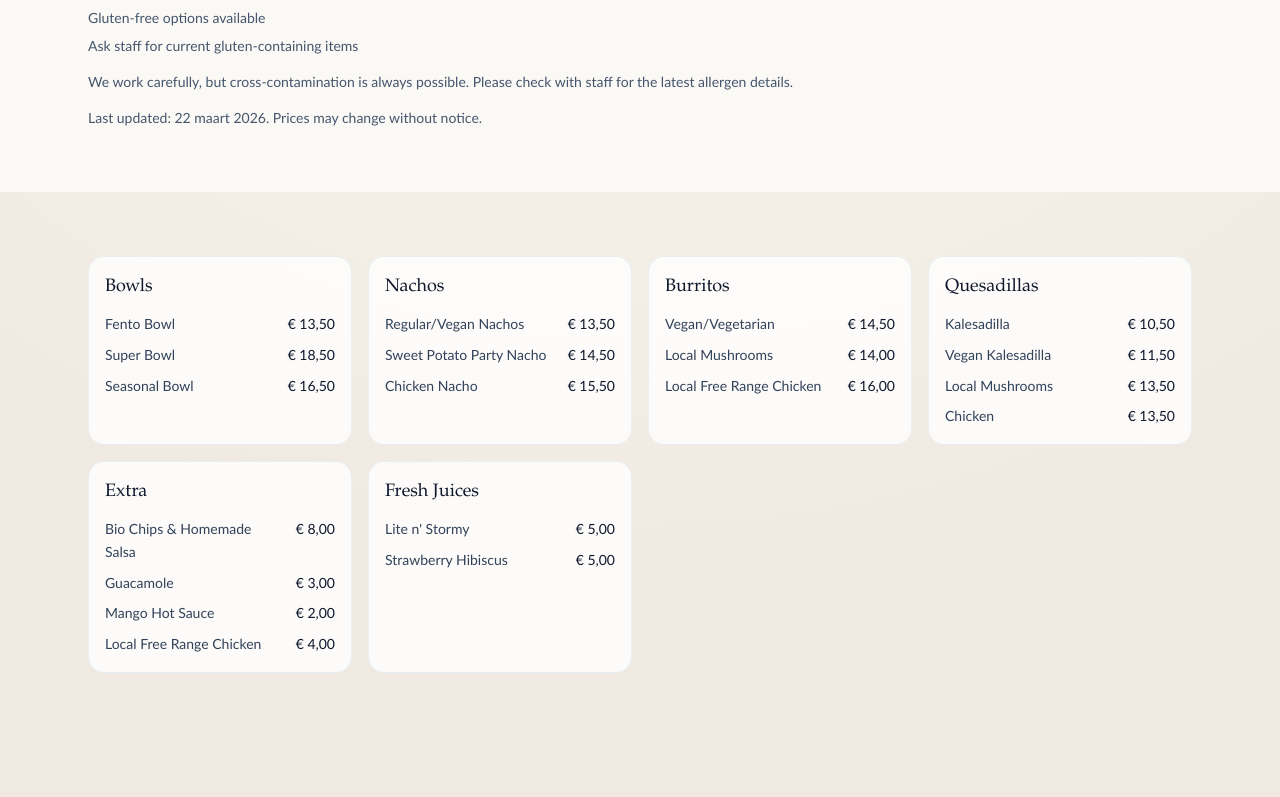
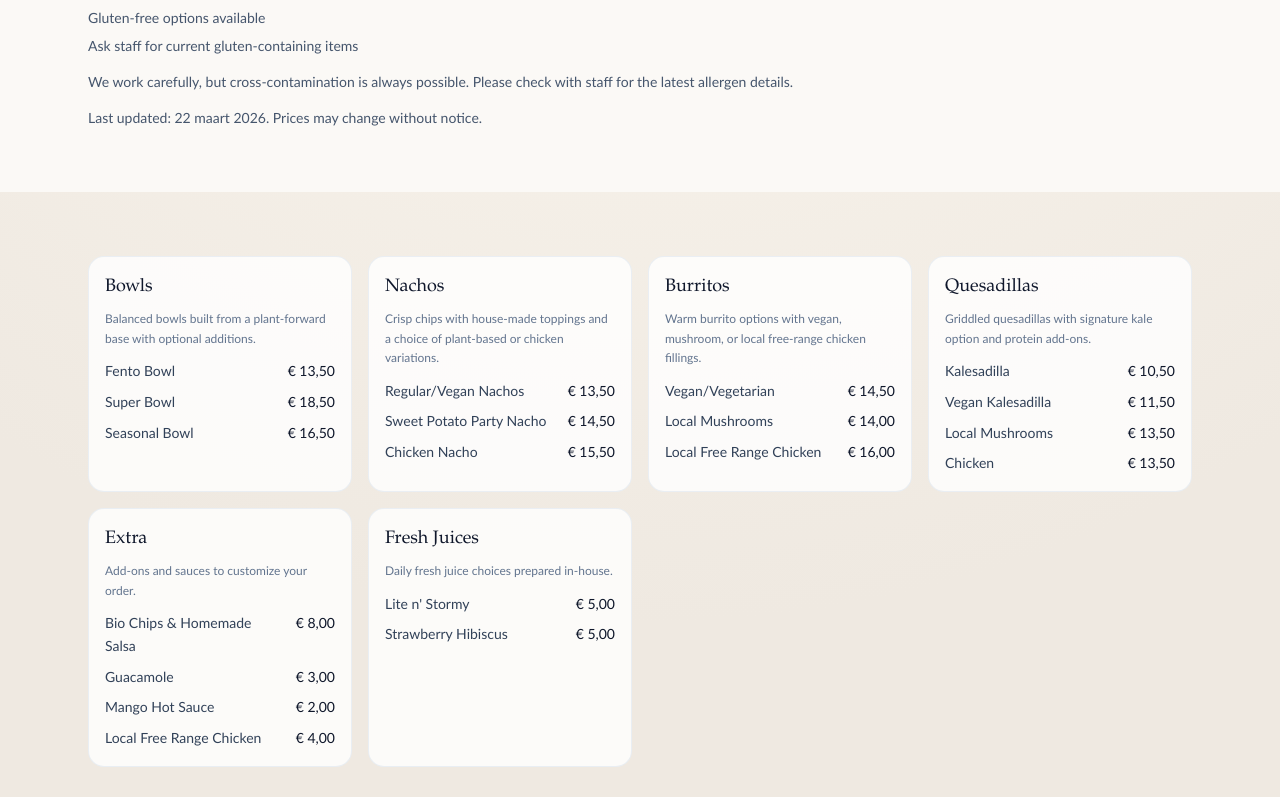
Before and after one commit to Noriad-112/fento-site, a Next.js app: page /menu in a window 1280 px wide. Shown: the part 577-1374 px from the top of the page. Built offline with nearby package versions, Linux system fonts and the light colour scheme.

Commit message:
Improve menu context copy and section descriptions

```diff
--- a/src/app/menu/page.tsx
+++ b/src/app/menu/page.tsx
@@ -72,6 +72,9 @@ export default function MenuPage() {
               <p className="font-serif text-lg text-slate-900">
                 {section.title}
               </p>
+              <p className="mt-2 text-xs leading-relaxed text-slate-500">
+                {section.description}
+              </p>
               <ul className="mt-3 space-y-2">
                 {section.items.map((item) => (
                   <li
--- a/src/content/menu.ts
+++ b/src/content/menu.ts
@@ -4,6 +4,8 @@ export const menu = {
   sections: [
     {
       title: "Bowls",
+      description:
+        "Balanced bowls built from a plant-forward base with optional additions.",
       items: [
         { name: "Fento Bowl", price: 13.5 },
         { name: "Super Bowl", price: 18.5 },
@@ -12,6 +14,8 @@ export const menu = {
     },
     {
       title: "Nachos",
+      description:
+        "Crisp chips with house-made toppings and a choice of plant-based or chicken variations.",
       items: [
         { name: "Regular/Vegan Nachos", price: 13.5 },
         { name: "Sweet Potato Party Nacho", price: 14.5 },
@@ -20,6 +24,8 @@ export const menu = {
     },
     {
       title: "Burritos",
+      description:
+        "Warm burrito options with vegan, mushroom, or local free-range chicken fillings.",
       items: [
         { name: "Vegan/Vegetarian", price: 14.5 },
         { name: "Local Mushrooms", price: 14.0 },
@@ -28,6 +34,8 @@ export const menu = {
     },
     {
       title: "Quesadillas",
+      description:
+        "Griddled quesadillas with signature kale option and protein add-ons.",
       items: [
         { name: "Kalesadilla", price: 10.5 },
         { name: "Vegan Kalesadilla", price: 11.5 },
@@ -37,6 +45,8 @@ export const menu = {
     },
     {
       title: "Extra",
+      description:
+        "Add-ons and sauces to customize your order.",
       items: [
         { name: "Bio Chips & Homemade Salsa", price: 8.0 },
         { name: "Guacamole", price: 3.0 },
@@ -46,6 +56,7 @@ export const menu = {
     },
     {
       title: "Fresh Juices",
+      description: "Daily fresh juice choices prepared in-house.",
       items: [
         { name: "Lite n' Stormy", price: 5.0 },
         { name: "Strawberry Hibiscus", price: 5.0 },
```
